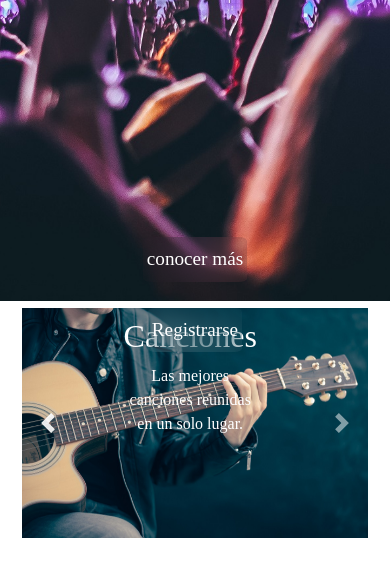
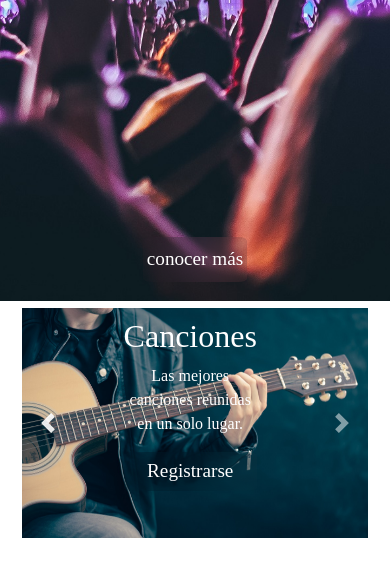
Before and after one commit to dagofonseca/music-front, a React (Create React App) app: page / in a window 390 px wide. Both pictures are taken after a click on the button "Previous". Shown: the part 543-1119 px from the top of the page. Built offline with nearby package versions, Linux system fonts and the light colour scheme.

Commit message:
second section of landing page is responsive

```diff
--- a/src/components/Slider.js
+++ b/src/components/Slider.js
@@ -63,7 +63,7 @@ class Slider extends Component {
         if (index === 0) {
             return (
                 <Col xs={{ size: 4, offset: 3 }} md={{ size: 3, offset: 1 }}>
-                    <div className="carouselText" style={{color: "black"}}>
+                    <div className="carouselText" style={{ color: "black" }}>
                         <h2>Artistas</h2>
                         <p>Los mejores artistas independientes reunidos en un solo lugar.</p>
                     </div>
@@ -87,21 +87,21 @@ class Slider extends Component {
                     <div className="carouselText">
                         <h2>Canciones</h2>
                         <p>Las mejores canciones reunidas en un solo lugar.</p>
+                        <Button className="blurButton">
+                            <a href="/home" >
+                                Registrarse
+                        </a>
+                        </Button>
                     </div>
                 </Col>
+
             );
         }
     }
     registerButton(index) {
         if (index === 2) {
             return (
-                <div id="buttonRegister">
-                    <Button className="blurButton">
-                        <a href="/home" >
-                            Registrarse
-                        </a>
-                    </Button>
-                </div>
+              <p>hola</p>
             );
         }
     }
@@ -123,7 +123,7 @@ class Slider extends Component {
             <Container fluid className="carrouselSlider">
                 <Row>
                     {this.carouselText(activeIndex)}
-                    {this.registerButton(activeIndex)}
+                    {/* {this.registerButton(activeIndex)} */}
                     <Carousel
                         activeIndex={activeIndex}
                         next={this.next}
--- a/src/components/styles/slider.css
+++ b/src/components/styles/slider.css
@@ -16,10 +16,6 @@
     z-index: 2;
     white-space: normal;
     margin-top: 8%;
+    display: flex;
+    flex-direction: column;
 }
-
-#buttonRegister {
-    position: absolute;
-    z-index: 3;
-    width: 100%;
-}
```
